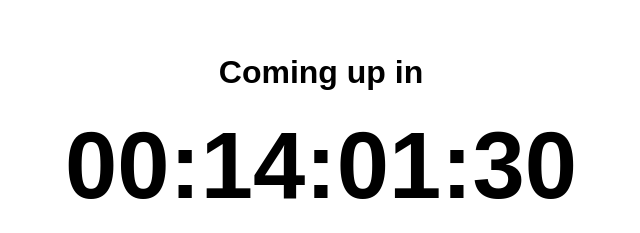
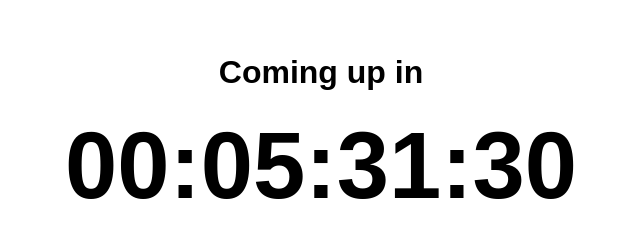
Before and after one commit to srisaitravels/srisaitravels.github.io, a plain HTML site: page countdown/index.html in a window 1280 px wide. Shown: the part 192-425 px from the top of the page, without its empty margins (319-959 px from the left). Drawn offline with Linux system fonts and the light colour scheme.

Commit message:
count down test

```diff
--- a/countdown/index.html
+++ b/countdown/index.html
@@ -54,7 +54,8 @@
 			const targetWidth = 0.4;
 			let curFontSize = 20;
 
-            var countDownDate = new Date("Oct 05, 2022 09:30:00").getTime();
+            //var countDownDate = new Date("Oct 05, 2022 09:30:00").getTime();
+			var countDownDate = new Date("Oct 05, 2022 01:00:00").getTime();
 
 
 
```
Also changed, not shown: index.html (+4 -3 lines).
